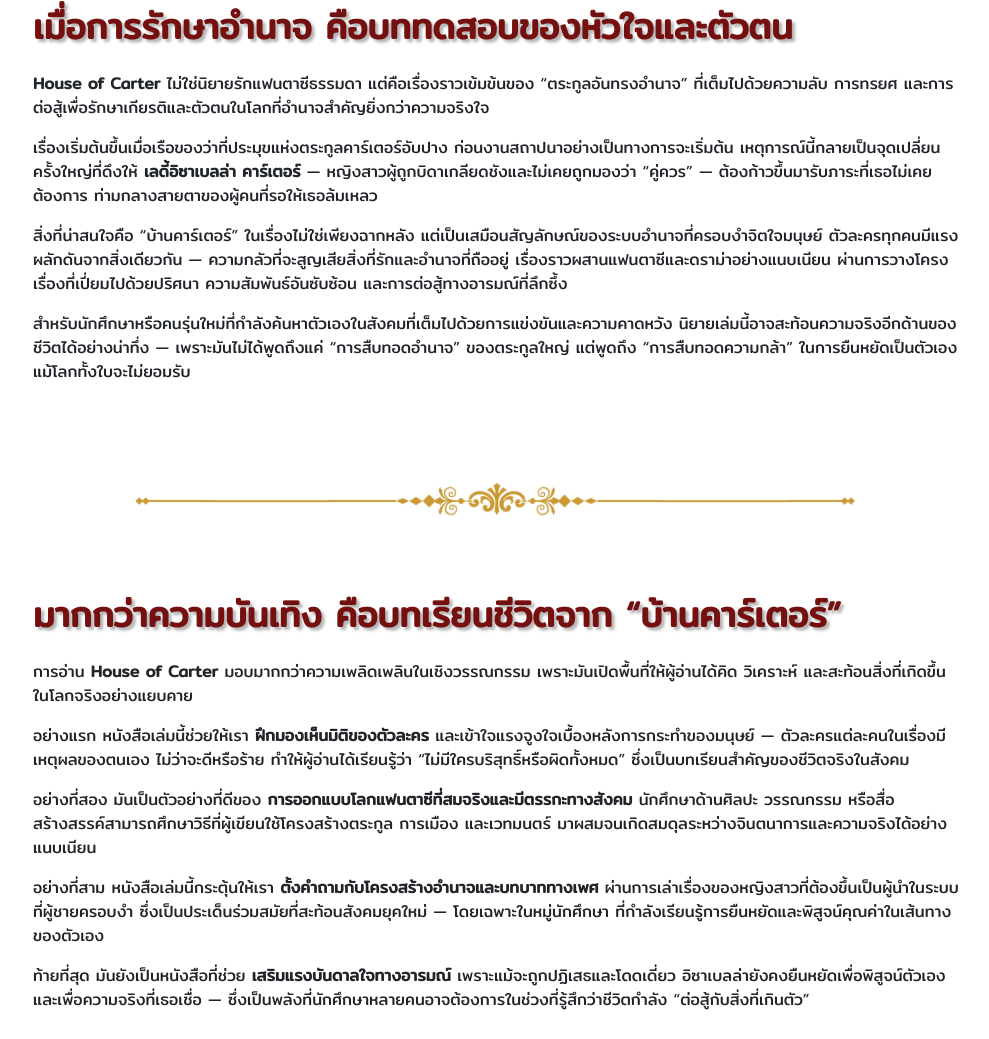
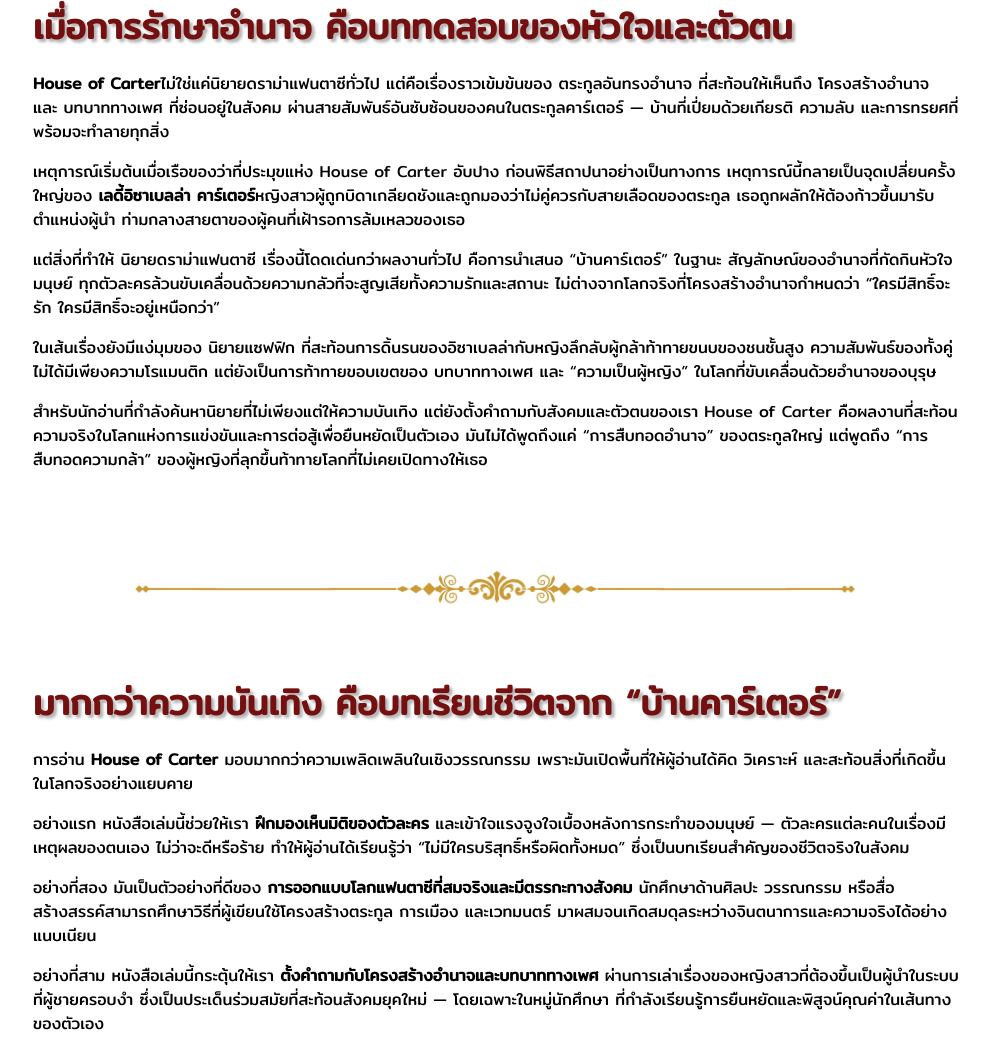
Before and after one commit to NPepoh/book-recommended, a plain HTML site: page index.html in a window 1280 px wide. Shown: the part 739-1778 px from the top of the page, without its empty margins (144-1133 px from the left). Drawn offline with nearby package versions, Linux system fonts and the light colour scheme; a web font is replaced by a local one.

Commit message:
Add files via upload

```diff
--- a/index.html
+++ b/index.html
@@ -96,30 +96,38 @@
         <h1 class="sriracha-regular02 text-start mb-4" id="01" data-aos="fade-up">
           เมื่อการรักษาอำนาจ คือบททดสอบของหัวใจและตัวตน </h1>
 
-        <p class="nolink" data-aos="fade-up">
-          <b>House of Carter</b> ไม่ใช่นิยายรักแฟนตาซีธรรมดา แต่คือเรื่องราวเข้มข้นของ “ตระกูลอันทรงอำนาจ”
-          ที่เต็มไปด้วยความลับ การทรยศ และการต่อสู้เพื่อรักษาเกียรติและตัวตนในโลกที่อำนาจสำคัญยิ่งกว่าความจริงใจ
+        <p class="text03" data-aos="fade-up">
+          <b>House of Carter</b>ไม่ใช่แค่นิยายดราม่าแฟนตาซีทั่วไป แต่คือเรื่องราวเข้มข้นของ
+          ตระกูลอันทรงอำนาจ ที่สะท้อนให้เห็นถึง โครงสร้างอำนาจ และ บทบาททางเพศ ที่ซ่อนอยู่ในสังคม
+          ผ่านสายสัมพันธ์อันซับซ้อนของคนในตระกูลคาร์เตอร์ — บ้านที่เปี่ยมด้วยเกียรติ ความลับ
+          และการทรยศที่พร้อมจะทำลายทุกสิ่ง
         </p>
 
-        <p class="nolink" data-aos="fade-up">
-          เรื่องเริ่มต้นขึ้นเมื่อเรือของว่าที่ประมุขแห่งตระกูลคาร์เตอร์อับปาง ก่อนงานสถาปนาอย่างเป็นทางการจะเริ่มต้น
-          เหตุการณ์นี้กลายเป็นจุดเปลี่ยนครั้งใหญ่ที่ดึงให้
-          <b>เลดี้อิซาเบลล่า คาร์เตอร์</b> — หญิงสาวผู้ถูกบิดาเกลียดชังและไม่เคยถูกมองว่า “คู่ควร” —
-          ต้องก้าวขึ้นมารับภาระที่เธอไม่เคยต้องการ ท่ามกลางสายตาของผู้คนที่รอให้เธอล้มเหลว
+        <p class="text03" data-aos="fade-up">
+          เหตุการณ์เริ่มต้นเมื่อเรือของว่าที่ประมุขแห่ง House of Carter อับปาง ก่อนพิธีสถาปนาอย่างเป็นทางการ
+          เหตุการณ์นี้กลายเป็นจุดเปลี่ยนครั้งใหญ่ของ
+          <b>เลดี้อิซาเบลล่า คาร์เตอร์</b>หญิงสาวผู้ถูกบิดาเกลียดชังและถูกมองว่าไม่คู่ควรกับสายเลือดของตระกูล
+          เธอถูกผลักให้ต้องก้าวขึ้นมารับตำแหน่งผู้นำ ท่ามกลางสายตาของผู้คนที่เฝ้ารอการล้มเหลวของเธอ
         </p>
 
-        <p class="nolink" data-aos="fade-up">
-          สิ่งที่น่าสนใจคือ “บ้านคาร์เตอร์” ในเรื่องไม่ใช่เพียงฉากหลัง
-          แต่เป็นเสมือนสัญลักษณ์ของระบบอำนาจที่ครอบงำจิตใจมนุษย์ ตัวละครทุกคนมีแรงผลักดันจากสิ่งเดียวกัน —
-          ความกลัวที่จะสูญเสียสิ่งที่รักและอำนาจที่ถืออยู่ เรื่องราวผสานแฟนตาซีและดราม่าอย่างแนบเนียน
-          ผ่านการวางโครงเรื่องที่เปี่ยมไปด้วยปริศนา
-          ความสัมพันธ์อันซับซ้อน และการต่อสู้ทางอารมณ์ที่ลึกซึ้ง
+        <p class="text03" data-aos="fade-up">
+          แต่สิ่งที่ทำให้ นิยายดราม่าแฟนตาซี เรื่องนี้โดดเด่นกว่าผลงานทั่วไป คือการนำเสนอ “บ้านคาร์เตอร์” ในฐานะ
+          สัญลักษณ์ของอำนาจที่กัดกินหัวใจมนุษย์ ทุกตัวละครล้วนขับเคลื่อนด้วยความกลัวที่จะสูญเสียทั้งความรักและสถานะ
+          ไม่ต่างจากโลกจริงที่โครงสร้างอำนาจกำหนดว่า “ใครมีสิทธิ์จะรัก ใครมีสิทธิ์จะอยู่เหนือกว่า”
         </p>
 
-        <p class="nolink" data-aos="fade-up">
-          สำหรับนักศึกษาหรือคนรุ่นใหม่ที่กำลังค้นหาตัวเองในสังคมที่เต็มไปด้วยการแข่งขันและความคาดหวัง
-          นิยายเล่มนี้อาจสะท้อนความจริงอีกด้านของชีวิตได้อย่างน่าทึ่ง — เพราะมันไม่ได้พูดถึงแค่ “การสืบทอดอำนาจ”
-          ของตระกูลใหญ่ แต่พูดถึง “การสืบทอดความกล้า” ในการยืนหยัดเป็นตัวเอง แม้โลกทั้งใบจะไม่ยอมรับ
+        <p class="text03" data-aos="fade-up">
+          ในเส้นเรื่องยังมีแง่มุมของ นิยายแซฟฟิก
+          ที่สะท้อนการดิ้นรนของอิซาเบลล่ากับหญิงลึกลับผู้กล้าท้าทายขนบของชนชั้นสูง
+          ความสัมพันธ์ของทั้งคู่ไม่ได้มีเพียงความโรแมนติก แต่ยังเป็นการท้าทายขอบเขตของ บทบาททางเพศ และ “ความเป็นผู้หญิง”
+          ในโลกที่ขับเคลื่อนด้วยอำนาจของบุรุษ
+        </p>
+
+        <p class="text03" data-aos="fade-up">
+          สำหรับนักอ่านที่กำลังค้นหานิยายที่ไม่เพียงแต่ให้ความบันเทิง แต่ยังตั้งคำถามกับสังคมและตัวตนของเรา House of
+          Carter คือผลงานที่สะท้อนความจริงในโลกแห่งการแข่งขันและการต่อสู้เพื่อยืนหยัดเป็นตัวเอง มันไม่ได้พูดถึงแค่
+          “การสืบทอดอำนาจ” ของตระกูลใหญ่ แต่พูดถึง “การสืบทอดความกล้า”
+          ของผู้หญิงที่ลุกขึ้นท้าทายโลกที่ไม่เคยเปิดทางให้เธอ
         </p>
 
       </div>
@@ -145,31 +153,31 @@
           มากกว่าความบันเทิง คือบทเรียนชีวิตจาก “บ้านคาร์เตอร์”
         </h1>
 
-        <p class="nolink" data-aos="fade-up">
+        <p class="text03" data-aos="fade-up">
           การอ่าน <b>House of Carter</b> มอบมากกว่าความเพลิดเพลินในเชิงวรรณกรรม เพราะมันเปิดพื้นที่ให้ผู้อ่านได้คิด
           วิเคราะห์ และสะท้อนสิ่งที่เกิดขึ้นในโลกจริงอย่างแยบคาย
         </p>
 
-        <p class="nolink" data-aos="fade-up">
+        <p class="text03" data-aos="fade-up">
           อย่างแรก หนังสือเล่มนี้ช่วยให้เรา <b>ฝึกมองเห็นมิติของตัวละคร</b> และเข้าใจแรงจูงใจเบื้องหลังการกระทำของมนุษย์
           — ตัวละครแต่ละคนในเรื่องมีเหตุผลของตนเอง ไม่ว่าจะดีหรือร้าย ทำให้ผู้อ่านได้เรียนรู้ว่า
           “ไม่มีใครบริสุทธิ์หรือผิดทั้งหมด” ซึ่งเป็นบทเรียนสำคัญของชีวิตจริงในสังคม
         </p>
 
-        <p class="nolink" data-aos="fade-up">
+        <p class="text03" data-aos="fade-up">
           อย่างที่สอง มันเป็นตัวอย่างที่ดีของ <b>การออกแบบโลกแฟนตาซีที่สมจริงและมีตรรกะทางสังคม</b> นักศึกษาด้านศิลปะ
           วรรณกรรม หรือสื่อสร้างสรรค์สามารถศึกษาวิธีที่ผู้เขียนใช้โครงสร้างตระกูล การเมือง และเวทมนตร์
           มาผสมจนเกิดสมดุลระหว่างจินตนาการและความจริงได้อย่างแนบเนียน
         </p>
 
-        <p class="nolink" data-aos="fade-up">
+        <p class="text03" data-aos="fade-up">
           อย่างที่สาม หนังสือเล่มนี้กระตุ้นให้เรา <b>ตั้งคำถามกับโครงสร้างอำนาจและบทบาททางเพศ</b>
           ผ่านการเล่าเรื่องของหญิงสาวที่ต้องขึ้นเป็นผู้นำในระบบที่ผู้ชายครอบงำ
           ซึ่งเป็นประเด็นร่วมสมัยที่สะท้อนสังคมยุคใหม่ — โดยเฉพาะในหมู่นักศึกษา
           ที่กำลังเรียนรู้การยืนหยัดและพิสูจน์คุณค่าในเส้นทางของตัวเอง
         </p>
 
-        <p class="nolink" data-aos="fade-up">
+        <p class="text03" data-aos="fade-up">
           ท้ายที่สุด มันยังเป็นหนังสือที่ช่วย <b>เสริมแรงบันดาลใจทางอารมณ์</b> เพราะแม้จะถูกปฏิเสธและโดดเดี่ยว
           อิซาเบลล่ายังคงยืนหยัดเพื่อพิสูจน์ตัวเอง และเพื่อความจริงที่เธอเชื่อ —
           ซึ่งเป็นพลังที่นักศึกษาหลายคนอาจต้องการในช่วงที่รู้สึกว่าชีวิตกำลัง “ต่อสู้กับสิ่งที่เกินตัว”
@@ -211,7 +219,7 @@
       <div class="p-3 pt-4 rounded shadow-sm w-100" style="background-color: #f7f7f7;">
         <img src="images/book02.jpg" alt="Book 1" class="img-fluid my-image" width="350" height="250" data-aos="fade-up"
           data-aos-delay="200" data-aos-duration="1000">
-        <p class="mt-3 nolink">
+        <p class="mt-3 text03">
           <b>LA VÉNUS PROJECT NO.6</b><br>
           นวนิยายรักโรแมนติก เปิ่นฮา เคล้าน้ำตา ระหว่างผู้หญิงสองคนในมหานครนิวยอร์กที่คุณไม่ควรพลาด
         </p>
@@ -223,7 +231,7 @@
       <div class="p-3 pt-4 rounded shadow-sm w-100" style="background-color: #f7f7f7;">
         <img src="images/book01.gif" alt="Book 2" class="img-fluid my-image" width="350" height="250" data-aos="fade-up"
           data-aos-delay="300" data-aos-duration="1000">
-        <p class="mt-3 nolink">
+        <p class="mt-3 text03">
           <b>ในม่านเมฆ Of Love and Duty</b><br>
           “สามกฎ เริ่มจากความต้องการ…จบลงด้วยหัวใจที่สั่นคลอน”<br>
           คุณหนูผู้ดีและชายลึกลับ ใครกันจะได้ขโมยหัวใจในค่ำคืนแห่งความลับ
@@ -262,22 +270,21 @@
           เมื่อการอ่านกลายเป็นการเดินทางภายในใจ
         </h1>
 
-        <p class="nolink" data-aos="fade-up">
-          <b>House of Carter</b> คือมากกว่านิยายดราม่าหรูหราในโลกแฟนตาซี มันคือภาพสะท้อนของ
+        <p class="text03" data-aos="fade-up"> <b>House of Carter</b> คือมากกว่านิยายดราม่าหรูหราในโลกแฟนตาซี
+          มันคือภาพสะท้อนของ
           “การต่อสู้ภายในใจมนุษย์” ที่ต้องเลือกระหว่างความถูกต้องกับความอยู่รอด ระหว่างความรักกับหน้าที่
           และระหว่างสิ่งที่โลกต้องการให้เป็น กับสิ่งที่เราอยากเป็นจริง ๆ
         </p>
 
-        <p class="nolink" data-aos="fade-up">
-          การอ่านเล่มนี้ช่วยให้ผู้อ่านเข้าใจความซับซ้อนของอารมณ์คน
+        <p class="text03" data-aos="fade-up"> การอ่านเล่มนี้ช่วยให้ผู้อ่านเข้าใจความซับซ้อนของอารมณ์คน
           และมองเห็นว่าทุกความสัมพันธ์ล้วนมีราคาที่ต้องจ่าย
           มันสอนให้เราเรียนรู้ความแข็งแกร่งผ่านความเปราะบาง
           และเข้าใจว่า “อำนาจ” ที่แท้จริงอาจไม่ใช่การควบคุมใคร
           แต่คือการยอมรับและควบคุมหัวใจของตนเอง
         </p>
 
-        <p class="nolink" data-aos="fade-up">
-          ในท้ายที่สุด <b>House of Carter</b> จึงไม่ใช่แค่เรื่องราวของตระกูลที่ยิ่งใหญ่
+        <p class="text03" data-aos="fade-up"> ในท้ายที่สุด <b>House of Carter</b>
+          จึงไม่ใช่แค่เรื่องราวของตระกูลที่ยิ่งใหญ่
           หากแต่เป็นนิยายที่ชวนให้เรากลับมามองตัวเอง —
           ในฐานะคนธรรมดาที่พยายามเอาชนะโชคชะตา
           เพื่อค้นหาความหมายของคำว่า “คุณค่าของตัวตน”
```
